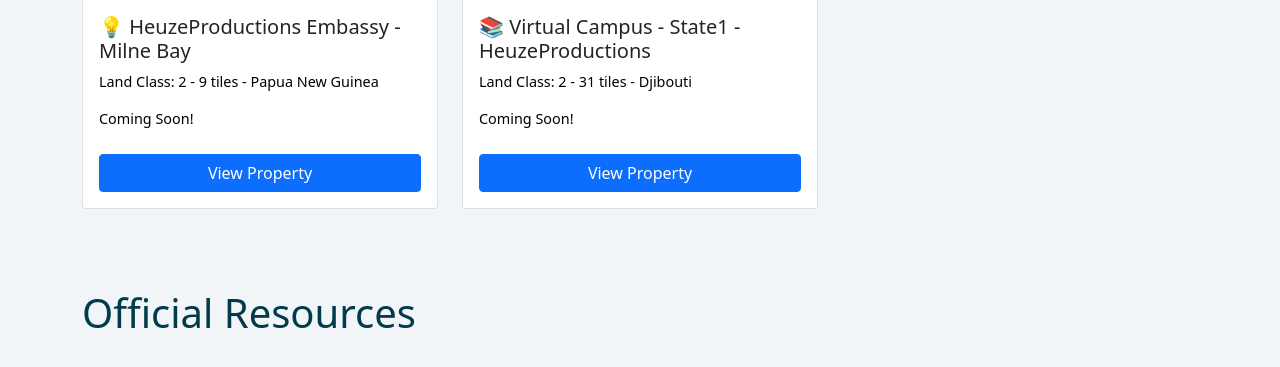
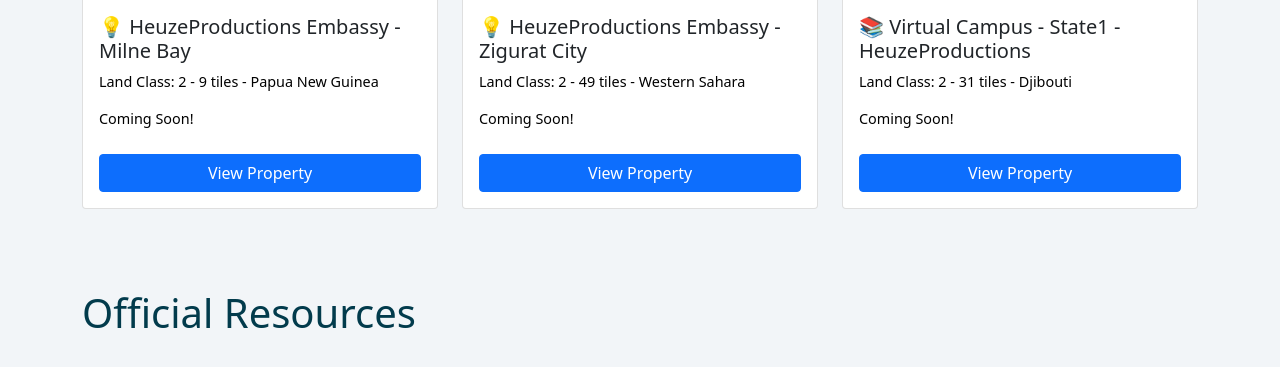
Before and after one commit to jeromeheuze/heuze-productions, a PHP site: page /official-buildings/ in a window 1280 px wide. Shown: the part 2427-2794 px from the top of the page. Run offline with PHP 8.4, Linux system fonts and the light colour scheme.

Commit message:
added zigurat - E2 embassy

```diff
--- a/official-buildings/index.php
+++ b/official-buildings/index.php
@@ -192,6 +192,19 @@
                         <div class="card">
                             <img src="/img/e2/poster-hprod-e2.jpg" class="card-img-top" alt="E2 Property">
                             <div class="card-body">
+                                <h5 class="card-title">💡 HeuzeProductions Embassy - Zigurat City</h5>
+                                <p class="card-text">Land Class: 2 - 49 tiles - Western Sahara</p>
+                                <div class="d-grid gap-2">
+                                    <p>Coming Soon!</p>
+                                    <a href="https://app.earth2.io/#propertyInfo/76c66135-746a-42df-83cb-c1294a53049a" target="_blank" class="btn btn-block btn-primary">View Property</a>
+                                </div>
+                            </div>
+                        </div>
+                    </div>
+                    <div class="col-xs-6 col-md-4">
+                        <div class="card">
+                            <img src="/img/e2/poster-hprod-e2.jpg" class="card-img-top" alt="E2 Property">
+                            <div class="card-body">
                                 <h5 class="card-title">📚 Virtual Campus - State1 - HeuzeProductions</h5>
                                 <p class="card-text">Land Class: 2 - 31 tiles - Djibouti</p>
                                 <div class="d-grid gap-2">
```
